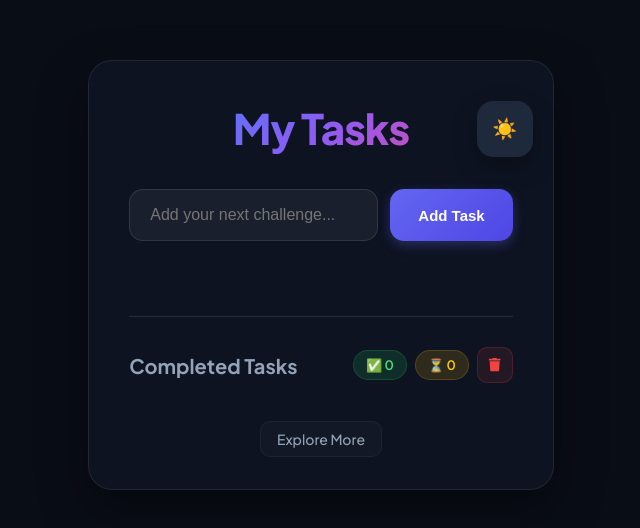
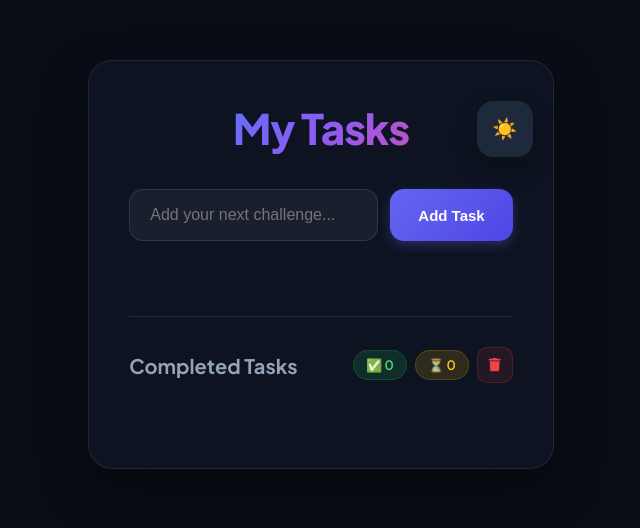
Before and after one commit to engahmedwalid99/Modern-To-Do-List, a React (Create React App) app: page / in a window 1280 px wide. Shown: the top 528 px of the page, without its empty margins (319-959 px from the left). Built offline with nearby package versions, Linux system fonts and the light colour scheme.

Commit message:
Update ToDoList.js

```diff
--- a/src/ToDoList.js
+++ b/src/ToDoList.js
@@ -2,7 +2,6 @@ import { useState, useEffect } from "react";
 import "./List.css";
 import Swal from "sweetalert2";
 import { FaEdit, FaTrash, FaCheck } from "react-icons/fa";
-
 export default function Todolist() {
   var TasksArr = [];
   const [task, setTask] = useState("");
@@ -79,7 +78,7 @@ export default function Todolist() {
     });
   }
 
-  //   functions Of Program
+  //  functions Of Program
   function handleInputChange(event) {
     setTask(event.target.value);
   }
@@ -227,6 +226,7 @@ export default function Todolist() {
 
   return (
     <div className="todo-container">
+      <div className="todo-container-header">
         <h2 className="title">My Tasks</h2>
 
         <div className="input-box">
@@ -247,9 +247,8 @@ export default function Todolist() {
             Add Task
           </button>
         </div>
-
+      </div>
       <div className="tasks-list">{currentTask}</div>
-
       <div className="completed-section">
         <div className="completed-sectio-header">
           <h2 className="completed-title">Completed Tasks</h2>
@@ -269,13 +268,10 @@ export default function Todolist() {
         {completedTasksUI}
       </div>
 
+      <div className="footer-link-container">
           <button className="theme-btn" onClick={toggleTheme}>
             {theme === "light" ? "🌙" : "☀️"}
           </button>
-      <div className="footer-link-container">
-        <a href="https://ahmedwalid96.netlify.app/" className="footer-link">
-          Explore More
-        </a>
       </div>
     </div>
   );
```
Lines whose indentation alone changed are shown as unchanged.
